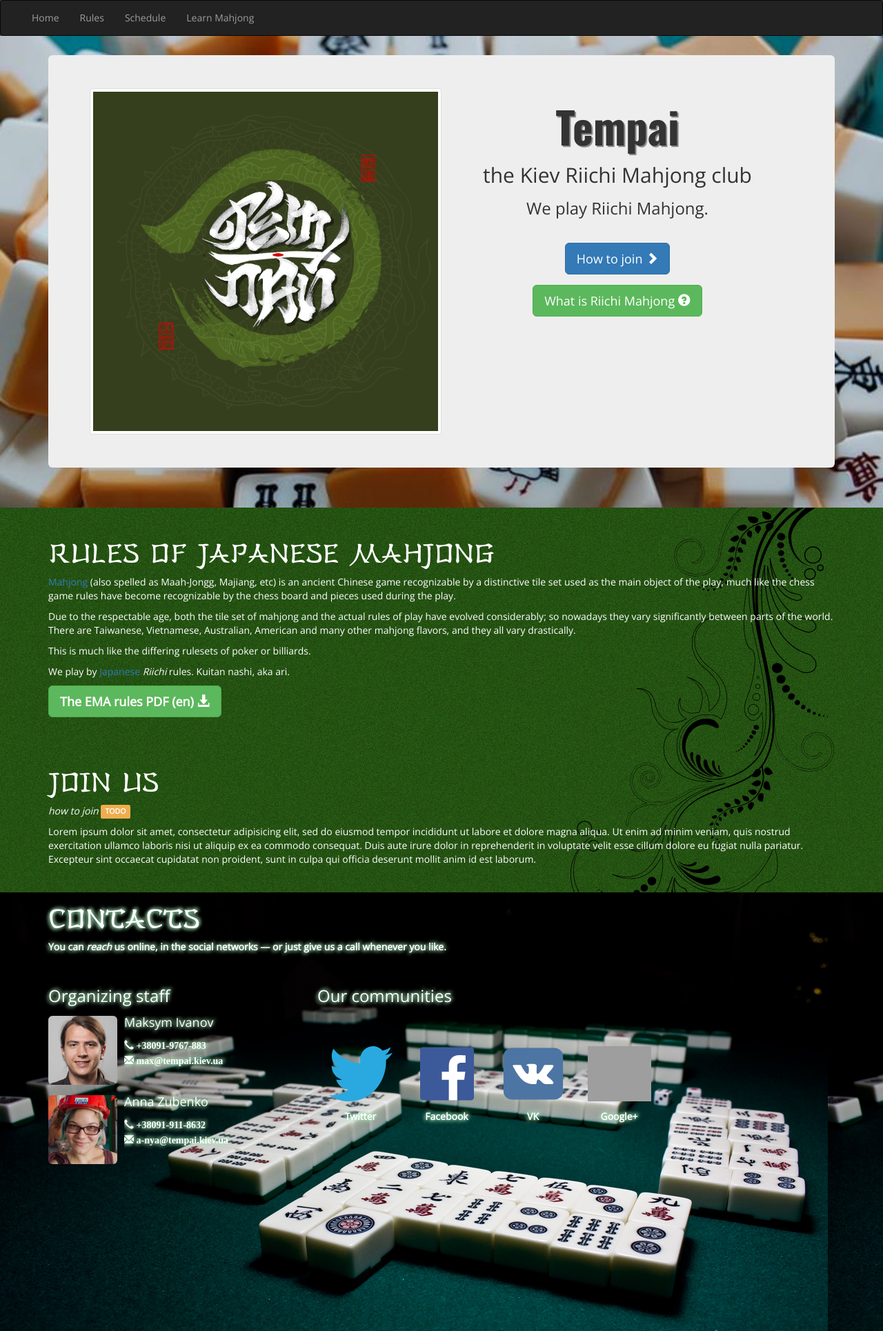
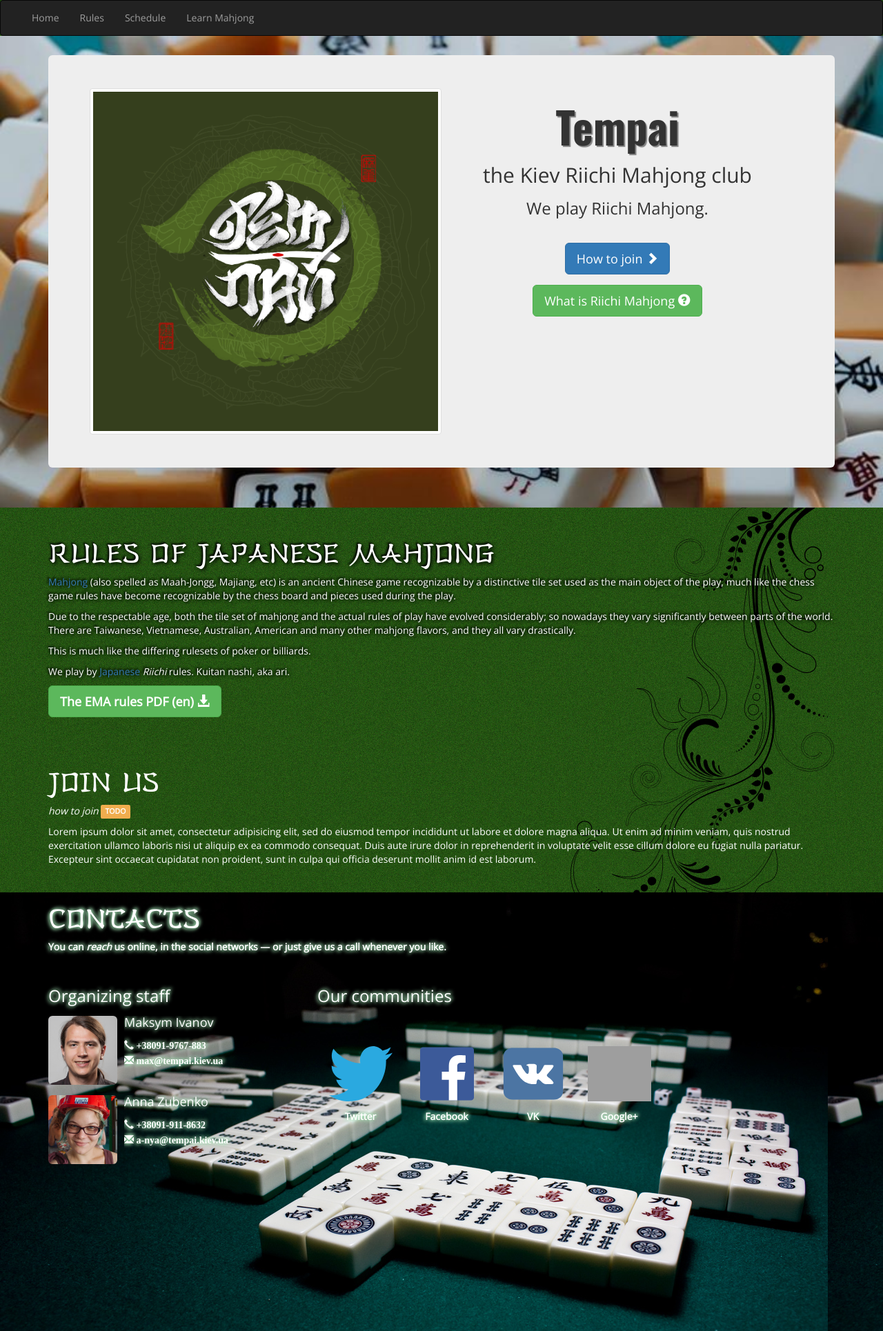
Before and after one commit to tempai-dev/tempai.kiev.ua, a Jekyll site: the page built from src/index.html, in a window 1280 px wide. Shown: the whole page at 69% size. Built offline with Jekyll 4.4.1, drawn with Linux system fonts in a browser that asks for light colours; nearby versions of some CDN libraries; some web fonts are replaced; comment, search, counter and statistics services are not loaded; grey boxes are pictures that could not be loaded.

Commit message:
add text shadow for contrast

```diff
--- a/src/styles/main.css
+++ b/src/styles/main.css
@@ -49,6 +49,10 @@
 	margin-top: 0.8em;
 }
 
+section#about-mahjong p, section#about-mahjong h1 {
+	text-shadow: 2px 2px 5px black, -2px -2px 3px black;
+}
+
 section#about-mahjong div.ornament {
 	margin-top: -2em;
 	float: right;
```
